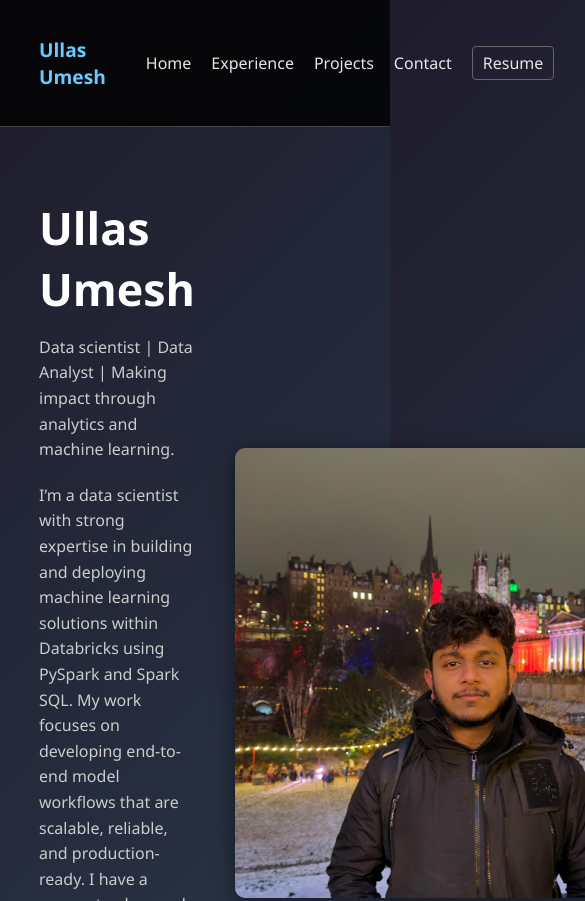
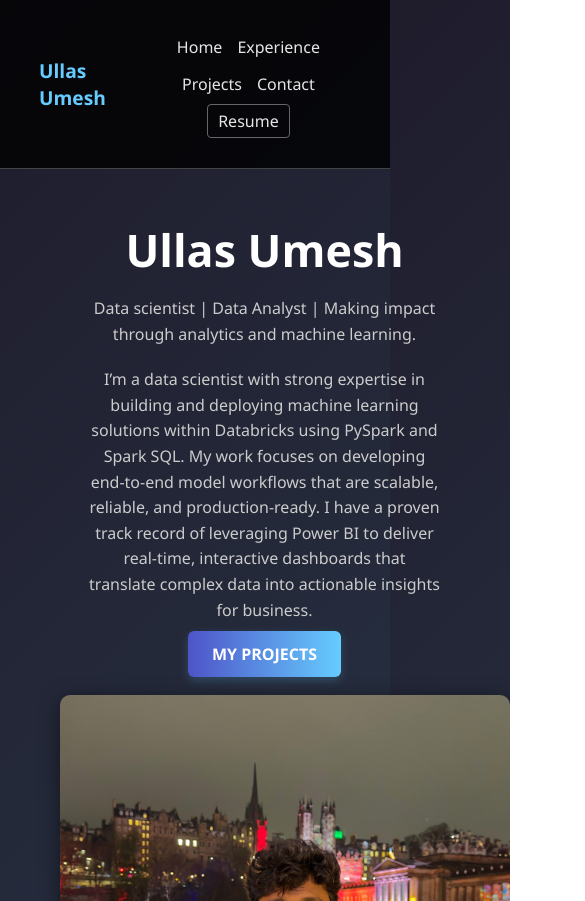
Before and after one commit to Ullas-Umesh/Portfolio, a plain HTML site: page index.html in a window 390 px wide. Shown: the top 901 px of the page, 585 px wide, since content can reach past the window. Drawn offline with Linux system fonts and the light colour scheme.

Commit message:
Device compatible

```diff
--- a/css/styles.css
+++ b/css/styles.css
@@ -54,8 +54,9 @@ nav ul li a.resume:hover {
   display: flex;
   justify-content: space-between;
   align-items: center;
-  padding: 60px 10% 40px 10%;
-  min-height: auto;
+  padding: 60px 10% 80px 10%;
+  min-height: 80vh;
+  flex-wrap: wrap;
 }
 .intro {
   max-width: 55%;
@@ -155,3 +156,33 @@ nav ul li a.resume:hover {
   color: #bbbbbb;
   font-size: 0.95rem;
 }
+
+@media (max-width: 768px) {
+  .container {
+    flex-direction: column;
+    text-align: center;
+    padding: 40px 5%;
+  }
+
+  .intro {
+    max-width: 100%;
+  }
+
+  .profile-img {
+    margin-top: 30px;
+  }
+
+  nav ul {
+    flex-wrap: wrap;
+    justify-content: center;
+    gap: 15px;
+  }
+
+  .card-grid {
+    grid-template-columns: 1fr; /* 1 column on small screens */
+  }
+
+  .card {
+    margin: 0 auto;
+  }
+}
--- a/index.html
+++ b/index.html
@@ -38,13 +38,15 @@
     <h2>Areas of Interest</h2>
     <p>Take a look at some of the things I love working on.</p>
     <div class="card-grid">
-      <div class="card"><div class="icon">☁️</div><h3>Cloud Compute</h3><p>I maintain cloud resources for data storage, model training, and deployment using Azure & AWS.</p></div>
+      <div class="card"><div class="icon">📊</div><h3>Data Analytics</h3><p>Storytelling with data using Python, SQL, and Power BI. Turning numbers into narratives.</p></div>
       <div class="card"><div class="icon">💬</div><h3>NLP</h3><p>Worked on NLP problems using transformers and BERT to help make sense of human language.</p></div>
       <div class="card"><div class="icon">🤖</div><h3>Machine Learning</h3><p>From scikit-learn to PyTorch, I enjoy both the math and code behind solving real-world problems.</p></div>
+      <div class="card"><div class="icon">📈</div><h3>Data Visualization</h3><p>Designing insightful, interactive dashboards and reports using Power BI, Tableau, and Python (Plotly, Seaborn) to turn raw data into clear stories.</p></div>
+      <div class="card"><div class="icon">📅</div><h3>Forecasting Models</h3><p>Building time series and predictive models to forecast trends, demand, and business metrics using ARIMA, Prophet, and machine learning algorithms.</p></div>
+      <div class="card"><div class="icon">☁️</div><h3>Cloud Compute</h3><p>I maintain cloud resources for data storage, model training, and deployment using Azure & AWS.</p></div>
       <div class="card"><div class="icon">🧮</div><h3>Parallel Computing</h3><p>Speeding up processing with Spark and multiprocessing — crucial for handling large datasets.</p></div>
       <div class="card"><div class="icon">🚀</div><h3>Model Deployment</h3><p>Deploying ML models via APIs and dashboards for real-time business decision support.</p></div>
-      <div class="card"><div class="icon">📊</div><h3>Data Analytics</h3><p>Storytelling with data using Python, SQL, and Power BI. Turning numbers into narratives.</p></div>
-    </div>
+      </div>
   </section>
 
   <script src="js/scripts.js"></script>
```
